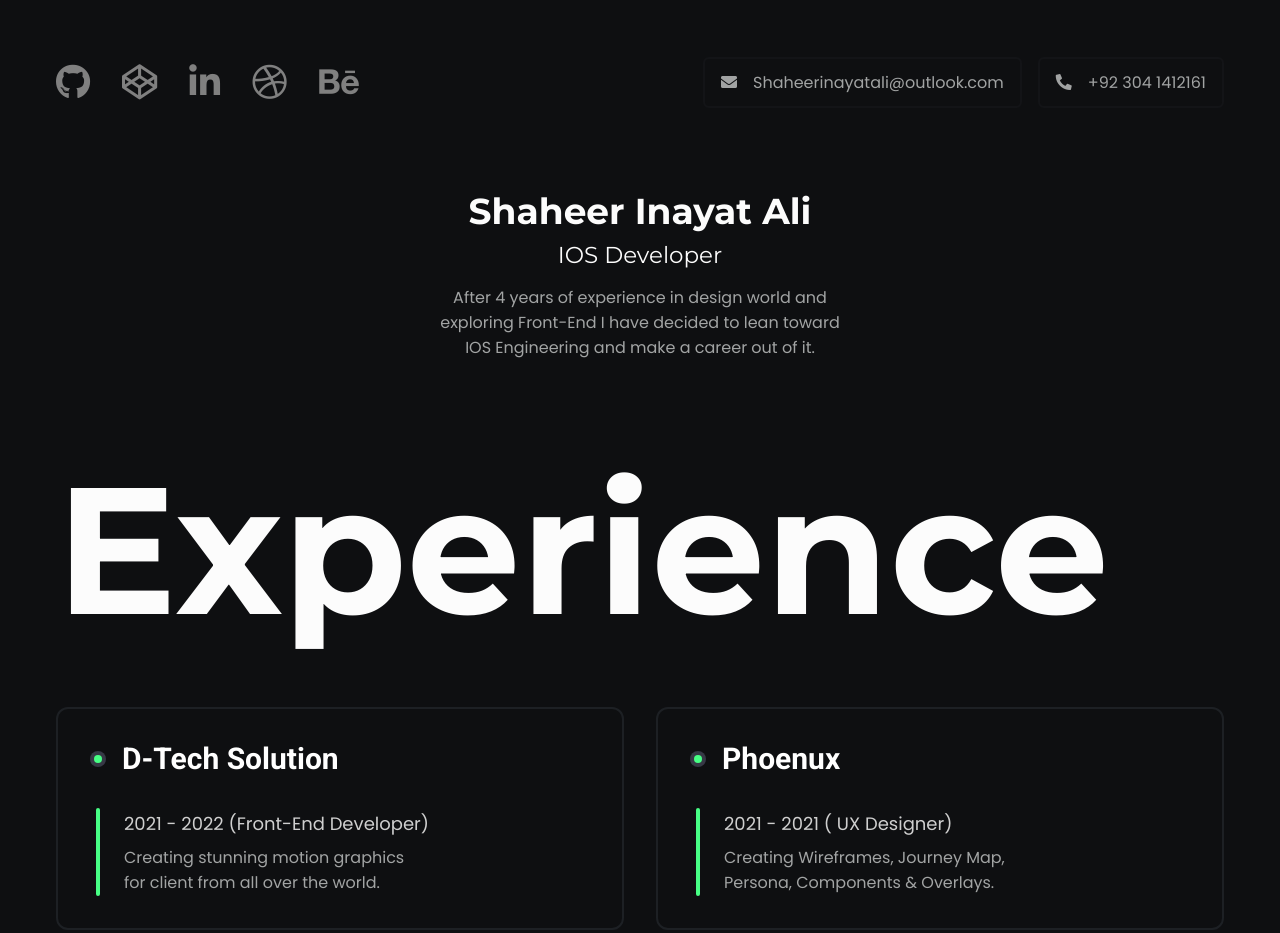
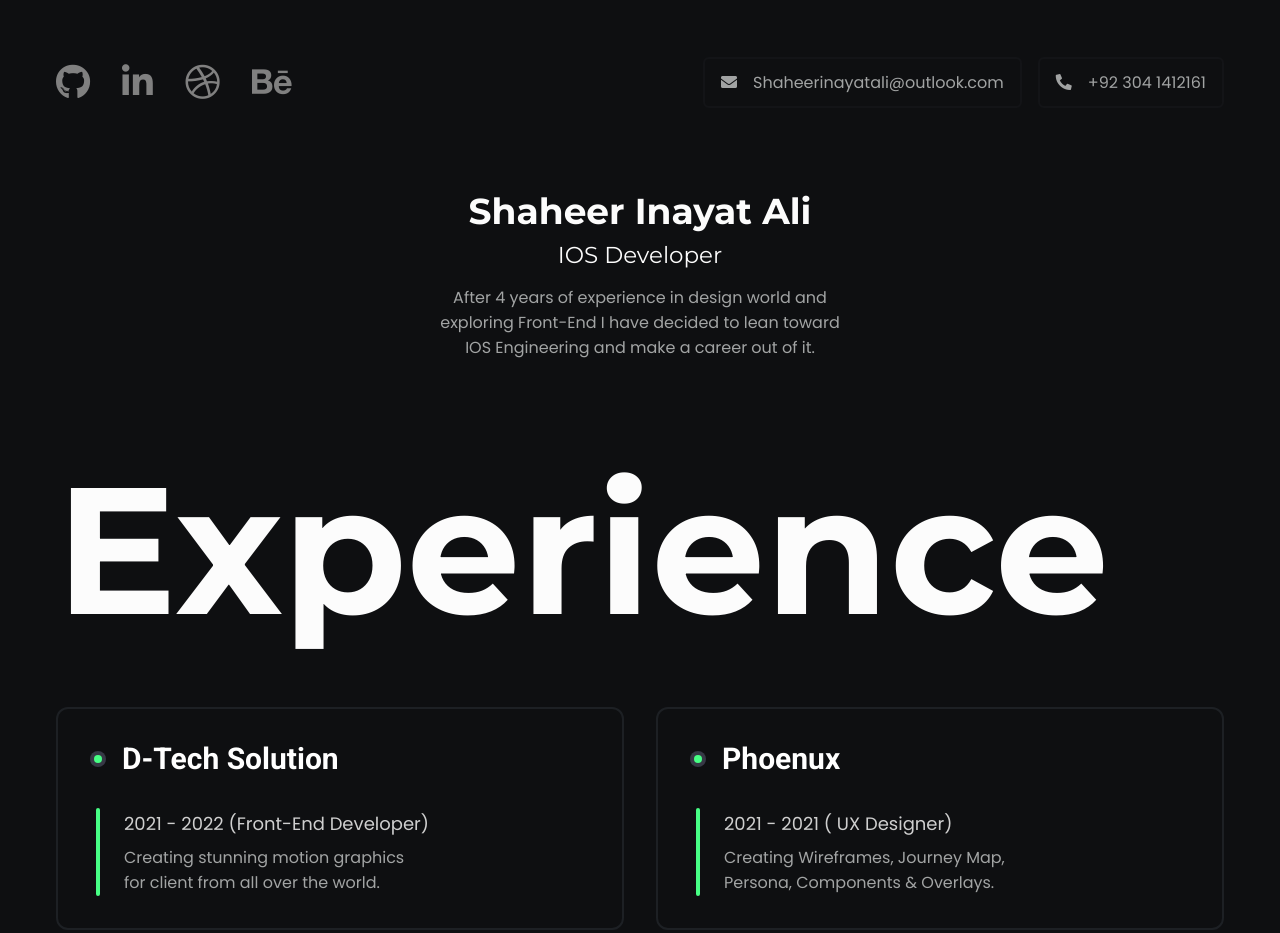
Before and after one commit to Eminenthere/My-Resume, a plain HTML site: page index.html in a window 1280 px wide. Shown: the top 933 px of the page. Drawn offline with Linux system fonts and the light colour scheme.

Commit message:
Update index.html

```diff
--- a/index.html
+++ b/index.html
@@ -13,11 +13,10 @@
     <header>
         <nav>
             <div class="social-wrapper">
-                <a href="https://github.com/ShaheerInayatAli"><i class="fab fa-github"></i></a>
-                <a href="https://codepen.io/ShaheerInayatAli"><i class="fab fa-codepen"></i></a>
-                <a href="https://www.linkedin.com/in/shaheerinayatali/"><i class="fab fa-linkedin-in"></i></a>
-                <a href="https://dribbble.com/itseminent"><i class="fab fa-dribbble"></i></a>
-                <a href="https://www.behance.net/itseminent"><i class="fab fa-behance"></i></a>
+                <a href="https://github.com/Shaheereminenti"><i class="fab fa-github"></i></a>
+                <a href="https://www.linkedin.com/in/shaheereminent/"><i class="fab fa-linkedin-in"></i></a>
+                <a href="https://dribbble.com/shaheereminent"><i class="fab fa-dribbble"></i></a>
+                <a href="https://www.behance.net/shaheereminent"><i class="fab fa-behance"></i></a>
             </div>
 
             <div class="contact-wrapper">
```
